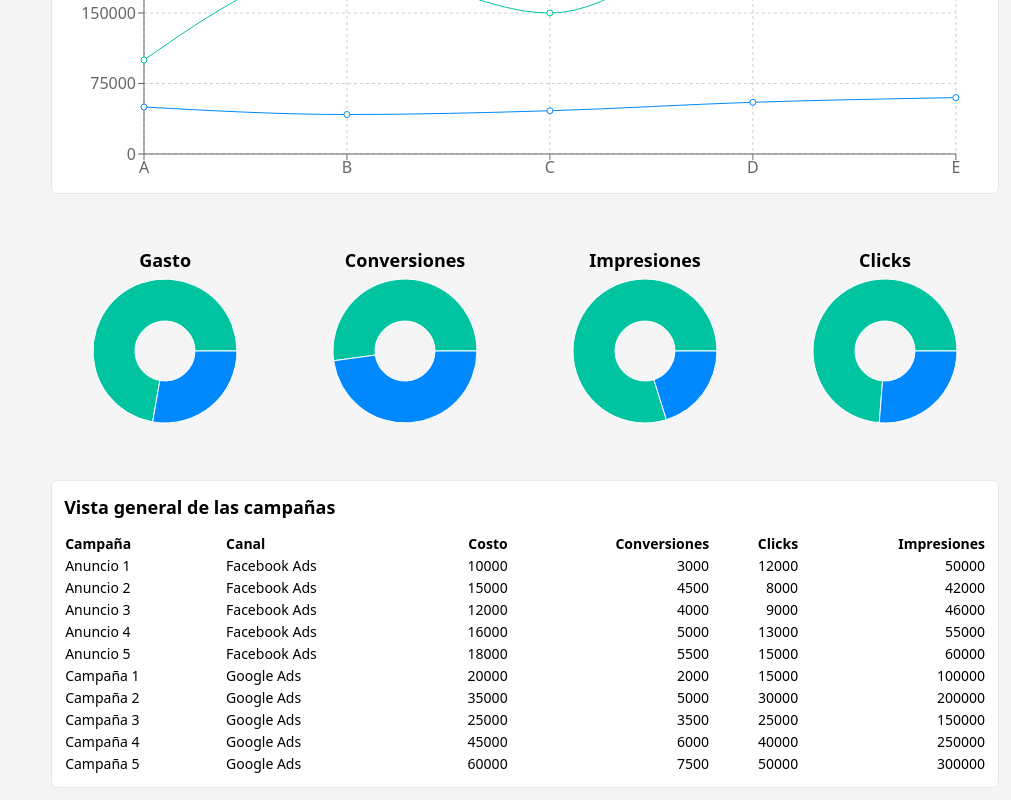
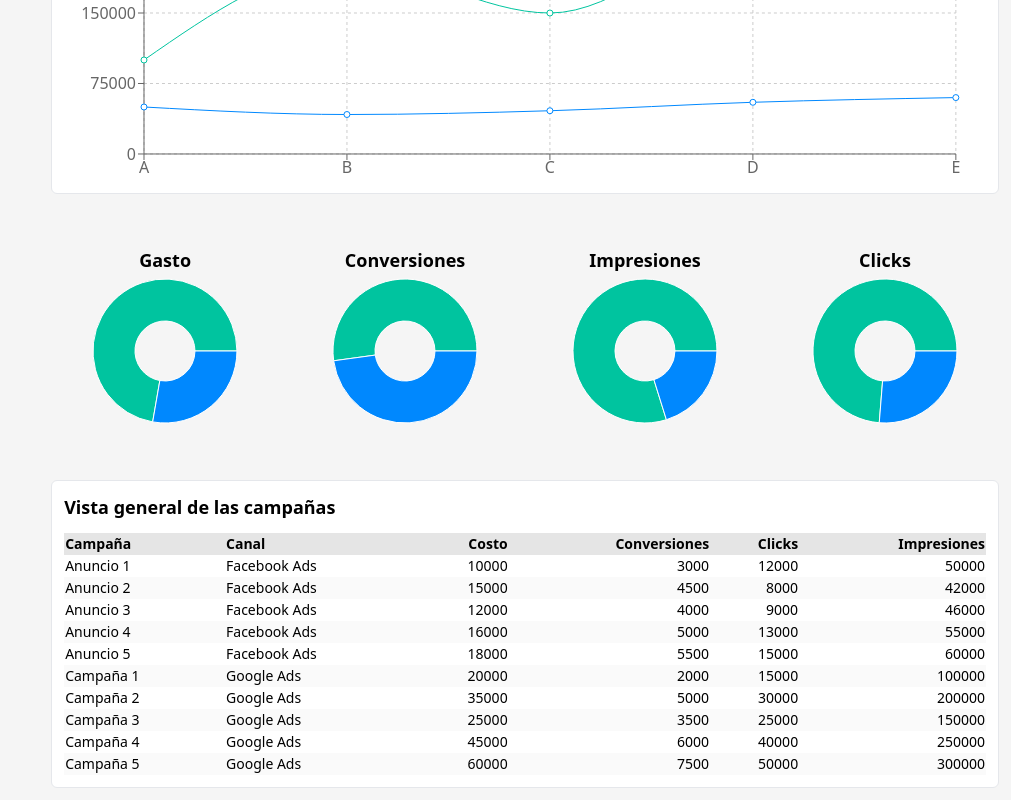
Before and after one commit to bryanlundberg/dashboard-admira, a React (Vite) app: page / in a window 1280 px wide. Shown: the part 422-1222 px from the top of the page, without its empty margins (269-1280 px from the left). Built offline with nearby package versions, Linux system fonts and the light colour scheme.

Commit message:
style: add subtle row color for campaign table

```diff
--- a/src/App.tsx
+++ b/src/App.tsx
@@ -96,7 +96,7 @@ function App() {
               </h3>
               <Table className="w-full text-xs sm:text-sm">
                 <TableHeaderContent>
-                  <TableRow>
+                  <TableRow className="bg-neutral-200">
                     <TableData className="font-semibold text-start" header>
                       Campaña
                     </TableData>
@@ -126,7 +126,7 @@ function App() {
                   {metaAds &&
                     metaAds.ads.map((i) => {
                       return (
-                        <TableRow key={i.name}>
+                        <TableRow key={i.name} className="even:bg-neutral-50">
                           <TableData className="text-start">{i.name}</TableData>
                           <TableData className="hidden text-start sm:block">
                             Facebook Ads
@@ -148,7 +148,7 @@ function App() {
                   {googleAds &&
                     googleAds.campaigns.map((i) => {
                       return (
-                        <TableRow key={i.name}>
+                        <TableRow key={i.name} className="even:bg-neutral-50">
                           <TableData className="text-start">{i.name}</TableData>
                           <TableData className="hidden text-start sm:block">
                             Google Ads
```
